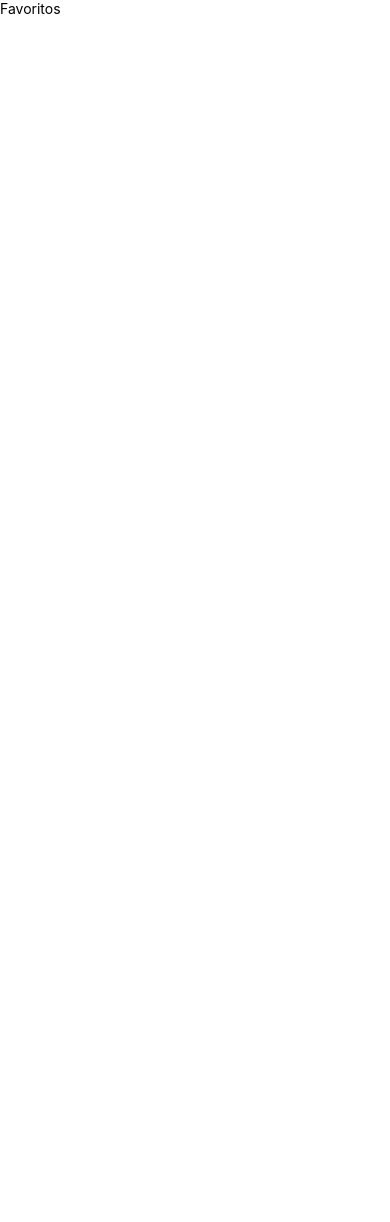
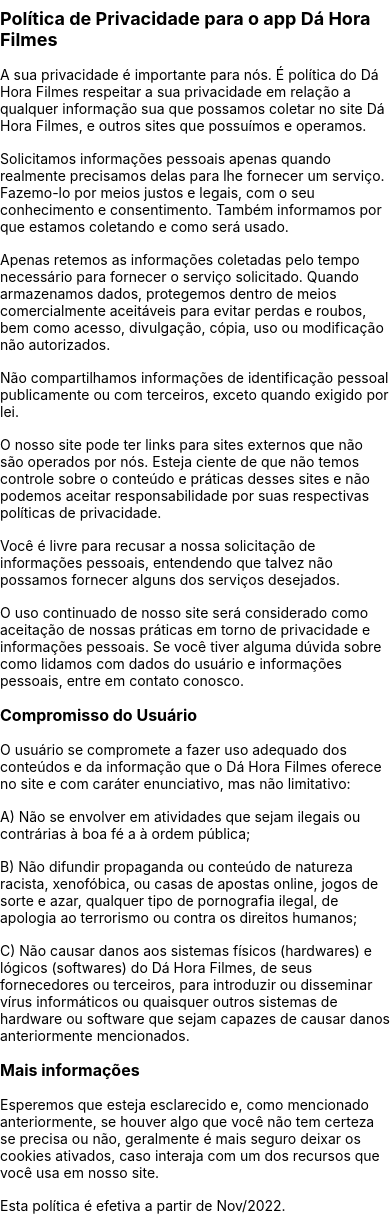
Before and after one commit to guilhermessanto/dahora-filmes, a React Native app: screen /Privacidade in a window 390 px wide. Before the commit the page ends 844 px from the top, so only its background shows below. Built offline with nearby package versions, Linux system fonts and the light colour scheme.

Commit message:
tela privacidade

```diff
--- a/App.js
+++ b/App.js
@@ -2,12 +2,14 @@ import { StatusBar, StyleSheet } from "react-native";
 import Favoritos from "./src/screens/Favoritos";
 import FormBusca from "./src/screens/FormBusca";
 import Home from "./src/screens/Home";
+import Privacidade from "./src/screens/Privacidade";
+import Sobre from "./src/screens/Sobre";
 
 const App = () => {
   return (
     <>
       <StatusBar barStyle="default" />
-      <Favoritos />
+      <Privacidade />
     </>
   );
 };
--- /dev/null
+++ b/src/screens/Privacidade.js
@@ -0,0 +1,108 @@
+import { SafeAreaView, StyleSheet, Text, View } from "react-native";
+import React from "react";
+
+const Privacidade = () => {
+  return (
+    <SafeAreaView>
+      <Text style={estilos.titulo}>
+        Política de Privacidade para o app Dá Hora Filmes
+      </Text>
+
+      <Text style={estilos.texto}>
+        A sua privacidade é importante para nós. É política do Dá Hora Filmes
+        respeitar a sua privacidade em relação a qualquer informação sua que
+        possamos coletar no site Dá Hora Filmes, e outros sites que possuímos e
+        operamos.
+      </Text>
+
+      <Text style={estilos.texto}>
+        Solicitamos informações pessoais apenas quando realmente precisamos
+        delas para lhe fornecer um serviço. Fazemo-lo por meios justos e legais,
+        com o seu conhecimento e consentimento. Também informamos por que
+        estamos coletando e como será usado.
+      </Text>
+
+      <Text style={estilos.texto}>
+        Apenas retemos as informações coletadas pelo tempo necessário para
+        fornecer o serviço solicitado. Quando armazenamos dados, protegemos
+        dentro de meios comercialmente aceitáveis ​​para evitar perdas e roubos,
+        bem como acesso, divulgação, cópia, uso ou modificação não autorizados.
+      </Text>
+
+      <Text style={estilos.texto}>
+        Não compartilhamos informações de identificação pessoal publicamente ou
+        com terceiros, exceto quando exigido por lei.
+      </Text>
+
+      <Text style={estilos.texto}>
+        O nosso site pode ter links para sites externos que não são operados por
+        nós. Esteja ciente de que não temos controle sobre o conteúdo e práticas
+        desses sites e não podemos aceitar responsabilidade por suas respectivas
+        políticas de privacidade.
+      </Text>
+
+      <Text style={estilos.texto}>
+        Você é livre para recusar a nossa solicitação de informações pessoais,
+        entendendo que talvez não possamos fornecer alguns dos serviços
+        desejados.
+      </Text>
+      <Text style={estilos.texto}>
+        O uso continuado de nosso site será considerado como aceitação de nossas
+        práticas em torno de privacidade e informações pessoais. Se você tiver
+        alguma dúvida sobre como lidamos com dados do usuário e informações
+        pessoais, entre em contato conosco.
+      </Text>
+      <Text style={estilos.subtitulo}>Compromisso do Usuário</Text>
+      <Text style={estilos.texto}>
+        O usuário se compromete a fazer uso adequado dos conteúdos e da
+        informação que o Dá Hora Filmes oferece no site e com caráter
+        enunciativo, mas não limitativo:
+      </Text>
+      <Text style={estilos.texto}>
+        A) Não se envolver em atividades que sejam ilegais ou contrárias à boa
+        fé a à ordem pública;
+      </Text>
+      <Text style={estilos.texto}>
+        B) Não difundir propaganda ou conteúdo de natureza racista, xenofóbica,
+        ou casas de apostas online, jogos de sorte e azar, qualquer tipo de
+        pornografia ilegal, de apologia ao terrorismo ou contra os direitos
+        humanos;
+      </Text>
+      <Text style={estilos.texto}>
+        C) Não causar danos aos sistemas físicos (hardwares) e lógicos
+        (softwares) do Dá Hora Filmes, de seus fornecedores ou terceiros, para
+        introduzir ou disseminar vírus informáticos ou quaisquer outros sistemas
+        de hardware ou software que sejam capazes de causar danos anteriormente
+        mencionados.
+      </Text>
+      <Text style={estilos.subtitulo}>Mais informações</Text>
+      <Text style={estilos.texto}>
+        Esperemos que esteja esclarecido e, como mencionado anteriormente, se
+        houver algo que você não tem certeza se precisa ou não, geralmente é
+        mais seguro deixar os cookies ativados, caso interaja com um dos
+        recursos que você usa em nosso site.
+      </Text>
+      <Text style={estilos.texto}>
+        Esta política é efetiva a partir de Nov/2022.
+      </Text>
+    </SafeAreaView>
+  );
+};
+
+export default Privacidade;
+
+const estilos = StyleSheet.create({
+  titulo: {
+    fontWeight: "bold",
+    fontSize: 18,
+    marginVertical: 8,
+  },
+  subtitulo: {
+    fontWeight: "bold",
+    fontSize: 16,
+    marginVertical: 8,
+  },
+  texto: {
+    marginVertical: 8,
+  },
+});
--- /dev/null
+++ b/src/screens/Sobre.js
@@ -0,0 +1,46 @@
+import { SafeAreaView, StyleSheet, Text, View } from "react-native";
+import React from "react";
+
+const Sobre = () => {
+  return (
+    <SafeAreaView style={estilos.container}>
+      <Text style={estilos.titulo}>Sobre o app Dá hora filmes</Text>
+      <Text style={estilos.texto}>
+        O <Text style={estilos.nomeApp}>Dá hora filmes</Text> é um aplicativo
+        com a finalidade de permitir a busca por informações sobre filmes
+        existentes na base de dados pública disponibilizada pelo site The Movie
+        Database (TMDb).
+      </Text>
+      <Text style={estilos.texto}>
+        Ao localizar um filme, o usuário pode visualizar informações como
+        título, data de lançamento, nota média de avaliação e uma breve
+        descrição sobre o filme e, caso queira, salvar estas informações em uma
+        lista no próprio aplicativo para visualização posterior.
+      </Text>
+      <Text style={estilos.texto}>
+        O aplicativo poderá receber novos recursos conforme o feedback e demanda
+        dos usuários.
+      </Text>
+      <Text style={estilos.texto}>
+        <Text style={estilos.nomeApp}>Dá hora filmes</Text> &copy; 2022
+      </Text>
+    </SafeAreaView>
+  );
+};
+
+export default Sobre;
+
+const estilos = StyleSheet.create({
+  container: { flex: 1, padding: 8 },
+  titulo: {
+    fontWeight: "bold",
+    fontSize: 18,
+    marginVertical: 8,
+  },
+  texto: {
+    marginVertical: 8,
+  },
+  nomeApp: {
+    color: "#5451a1",
+  },
+});
```
